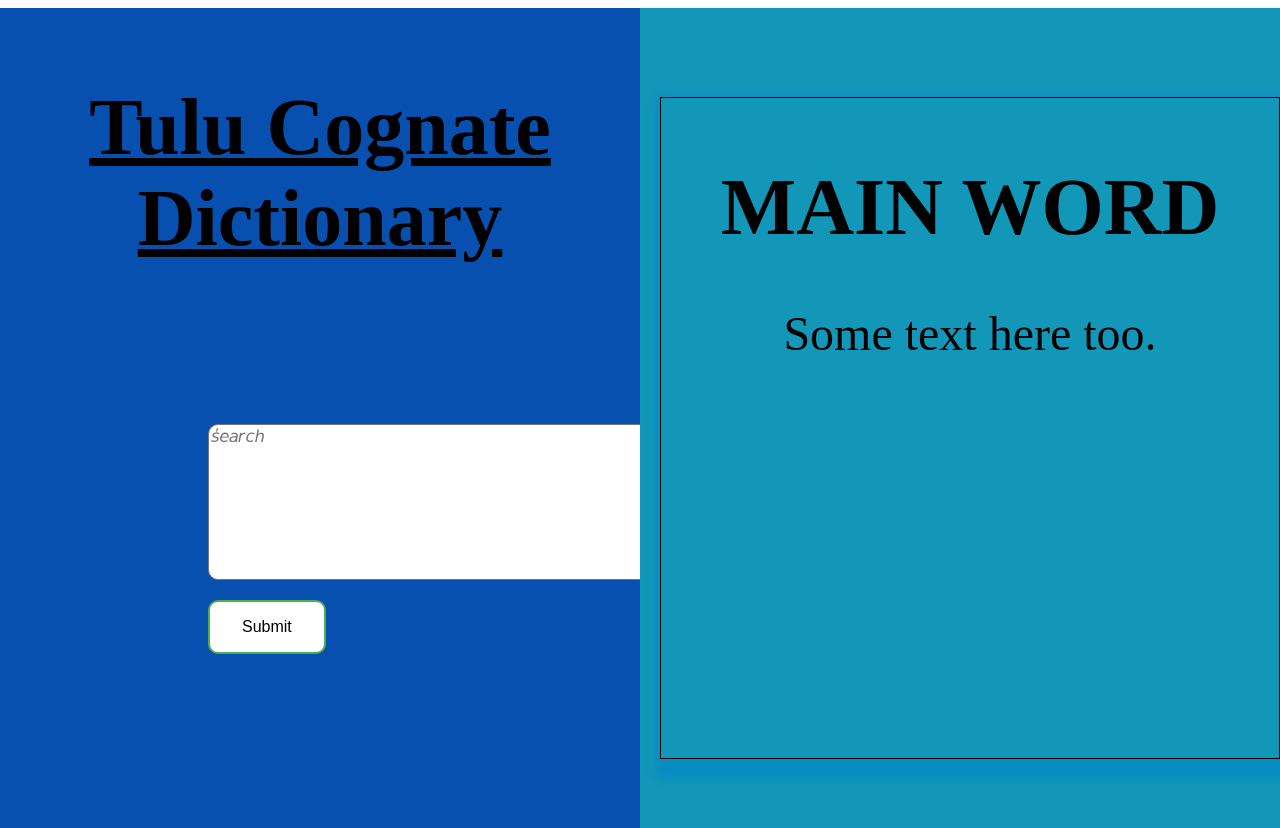
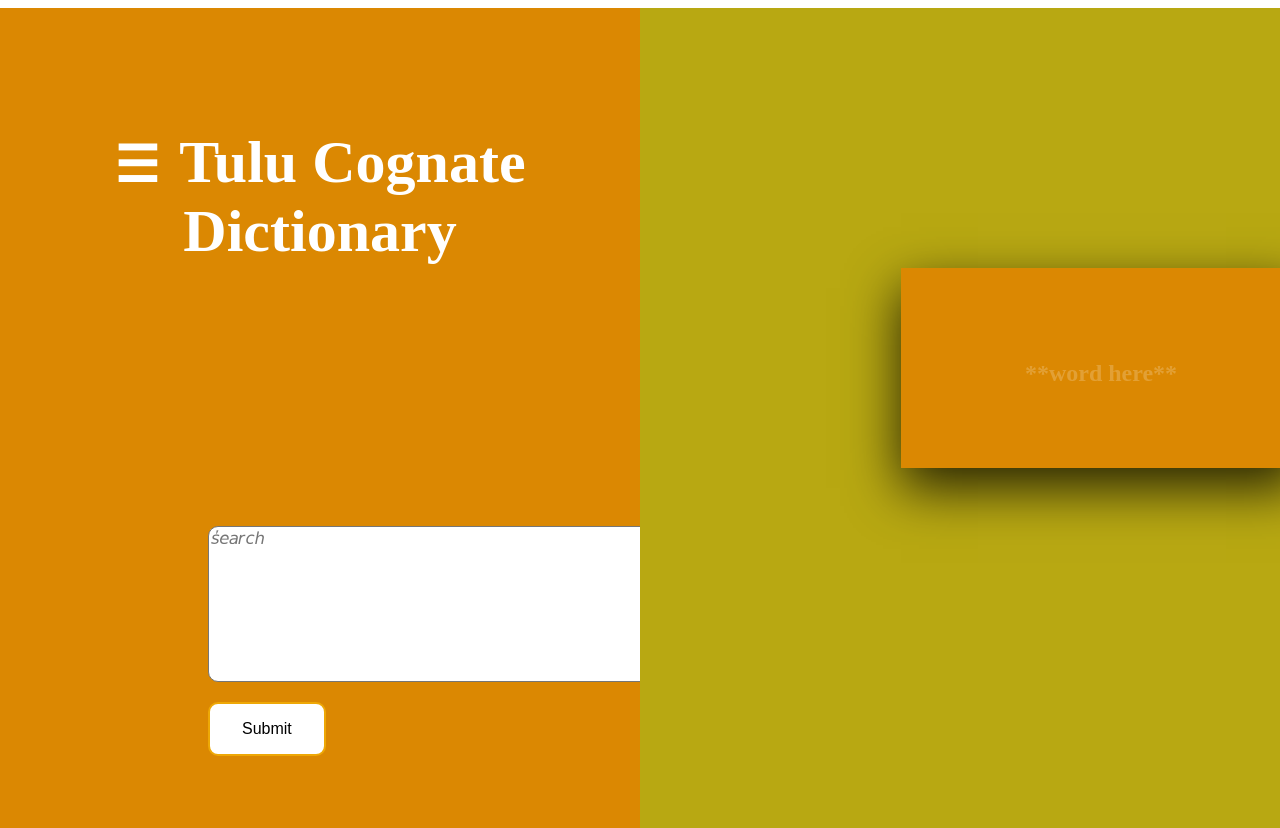
Before and after one commit to Chinthan-Rk/CongnateDictionary, a plain HTML site: page client/index.html in a window 1280 px wide. Drawn offline with Linux system fonts and the light colour scheme.

Commit message:
Added cards and changed color theme

```diff
--- a/client/index.html
+++ b/client/index.html
@@ -8,10 +8,18 @@
 </head>
 
 
+<body>
 
+  <div id="mySidenav" class="sidenav">
+    <a href="javascript:void(0)" class="closebtn" onclick="closeNav()">&times;</a>
+    <a href="#">Contact</a>
+
+    <a href="#">About</a>
+
+  </div>
   <div class="split left">
     <div class="centered_left">
-     <div id="heading"><h1>Tulu Cognate Dictionary</h1></div>
+     <div id="heading"><h1><span style="font-size:50px;cursor:pointer;margin-right: 20px;" onclick="openNav()">&#9776;</span>Tulu Cognate Dictionary</h1></div>
     </div>
     <div id="text_space">
         <textarea class="use-keyboard-input" placeholder="Search"></textarea>
@@ -23,8 +31,24 @@
 
   <div class="split right">
     <div class="centered_right">
-      <h1 style="font-size: 5rem;">MAIN WORD</h1>
-      <p style="font-size:3rem;">Some text here too.</p>
+      <div class="center">
+        <div class="container">
+            <div class="card" >
+                <div class="face face1">
+                    <div class="content" >
+                        <h3>**word here**</h3>
+                    </div>
+                </div>
+                <div class="face face2">
+                    <div class="content">
+                        <p>Lorem ipsum dolor sit amet consectetur adipisicing elit. Quas cum cumque minus iste veritatis provident at.</p>
+                        <a href="#">**word defination above**</a>
+                    </div>
+                </div>
+            </div>
+
+        </div>
+        </div>
     </div>
   </div>
 
--- a/client/script.js
+++ b/client/script.js
@@ -176,3 +176,14 @@ const Keyboard = {
 window.addEventListener("DOMContentLoaded", function () {
     Keyboard.init();
 });
+
+
+function openNav() {
+  document.getElementById("mySidenav").style.width = "190px";
+  document.getElementById("main").style.marginLeft = "250px";
+}
+
+function closeNav() {
+  document.getElementById("mySidenav").style.width = "0";
+  document.getElementById("main").style.marginLeft= "0";
+}
--- a/client/style.css
+++ b/client/style.css
@@ -10,19 +10,18 @@
   margin: 1;
   width: 50%;
   position: absolute;
-
   overflow-x: hidden;
   padding-top: 20px;
 }
 
 .left {
   left: 0;
-  background-color: rgb(8, 80, 175);
+  background-color:rgb(219, 136, 2);
 }
 
 .right {
   right: 0;
-  background-color: rgb(18, 151, 184);
+  background-color: rgb(184, 168, 18);
 }
 
 .centered_right {
@@ -34,17 +33,15 @@
   left: 50%;
   transform: translate(-50%, -50%);
   text-align: center;
-  border: 1px solid;
   padding: 10px;
-  box-shadow: 5px 10px 8px 10px #088dc2;
 
 }
 
 #heading {
+  padding: 60px;
   text-align: center;
-  font-size: 40px;
-  color: black;
-  text-decoration: underline;
+  color: white;
+  font-size: 30px;
 }
 
 #text_space {
@@ -81,13 +78,175 @@ button {
 .button1 {
   background-color: white;
   color: black;
-  border: 2px solid #4CAF50;
+  border: 2px solid rgb(238, 168, 6);
 }
 
 .button1:hover {
-  background-color:rgb(18, 151, 184);
+  background-color: rgb(184, 168, 18);
   color: white;
 }
+
+/*===================================================================================
+                                    SIDE_NAV CSS
+=====================================================================================*/
+
+
+.sidenav {
+  height: 100%;
+  width: 0;
+  position: fixed;
+  z-index: 1;
+  top: 0;
+  left: 0;
+  background-color: rgb(100, 78, 4);
+  overflow-x: hidden;
+  transition: 0.5s;
+  padding-top: 60px;
+}
+
+.sidenav a {
+  padding: 8px 8px 8px 32px;
+  text-decoration: none;
+  font-size: 25px;
+  color: #818181;
+  display: block;
+  transition: 0.3s;
+}
+
+.sidenav a:hover {
+  color: #f1f1f1;
+}
+
+.sidenav .closebtn {
+  position: absolute;
+  top: 0;
+  right: 25px;
+  font-size: 36px;
+  margin-left: 50px;
+}
+
+#main {
+  transition: margin-left .5s;
+  padding: 16px;
+}
+
+
+/*===================================================================================
+                                    CARDS CSS
+=====================================================================================*/
+
+.center {
+  margin: auto;
+  width: 23%;
+  border: none !important ;
+  padding-top: 10%;
+  align-content: center;
+  top: 10%;
+
+
+}
+
+.container{
+  width: 1000px;
+  position: relative;
+  display: flex;
+  justify-content: space-between;
+
+
+}
+
+.container .card{
+  position: relative;
+  cursor: pointer;
+  border: none !important;
+
+}
+
+.container .card .face{
+  width: 400px;
+  height: 200px;
+  transition: 0.5s;
+}
+
+.container .card .face.face1{
+  position: relative;
+  background: rgb(219, 136, 2);
+  display: flex;
+  justify-content: center;
+  align-items: center;
+  z-index: 1;
+  transform: translateY(100px);
+}
+
+.container .card:hover .face.face1{
+  background: #cfa311;
+  transform: translateY(0);
+}
+
+.container .card .face.face1 .content{
+  opacity: 0.2;
+  transition: 0.5s;
+}
+
+.container .card:hover .face.face1 .content{
+  opacity: 1;
+}
+
+
+/*
+.container .card .face.face1 .content img{
+  max-width: 100px;
+}
+*/
+
+
+.container .card .face.face1 .content h3{
+  margin: 10px 0 0;
+  padding: 0;
+  color: #fff;
+  text-align: center;
+  font-size: 1.5em;
+}
+
+
+
+.container .card .face.face2{
+  position: relative;
+  background: #fff;
+  display: flex;
+  justify-content: center;
+  align-items: center;
+  padding: 20px;
+  box-sizing: border-box;
+  box-shadow: 0 20px 50px rgba(0, 0, 0, 0.8);
+  transform: translateY(-100px);
+}
+
+.container .card:hover .face.face2{
+  transform: translateY(0);
+}
+
+.container .card .face.face2 .content p{
+  margin: 0;
+  padding: 0;
+}
+
+.container .card .face.face2 .content a{
+  margin: 15px 0 0;
+  display:  inline-block;
+  text-decoration: none;
+  font-weight: 900;
+  color: #333;
+  padding: 5px;
+  border: 1px solid #333;
+}
+
+.container .card .face.face2 .content a:hover{
+  background: #333;
+  color: #fff;
+}
+
+
 
 
 /*===================================================================================
```
